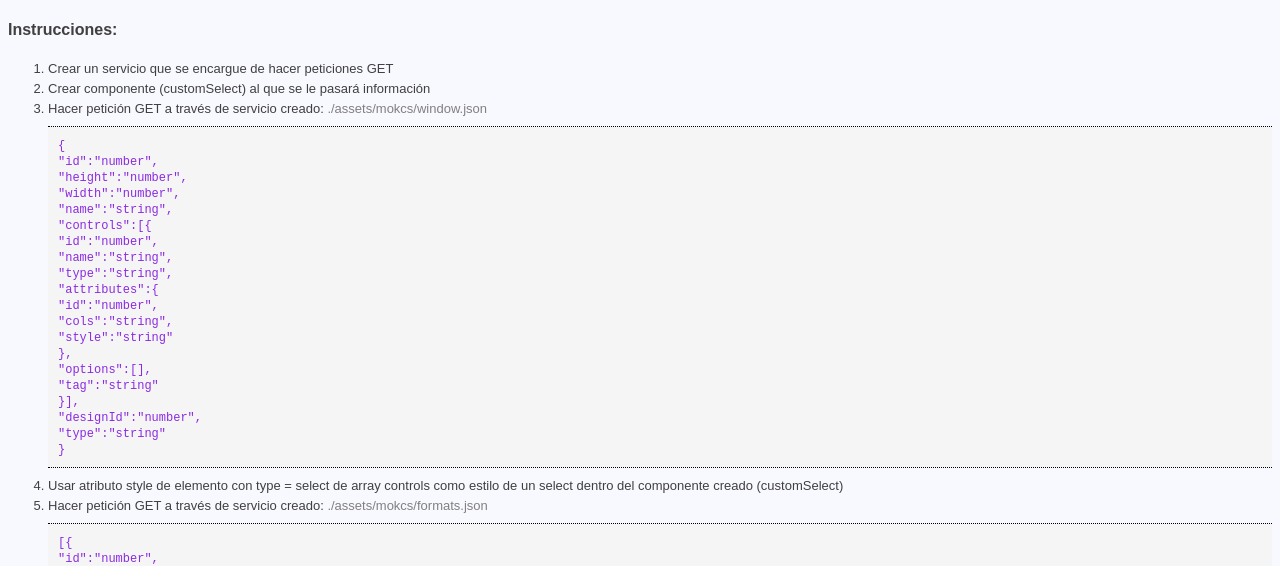
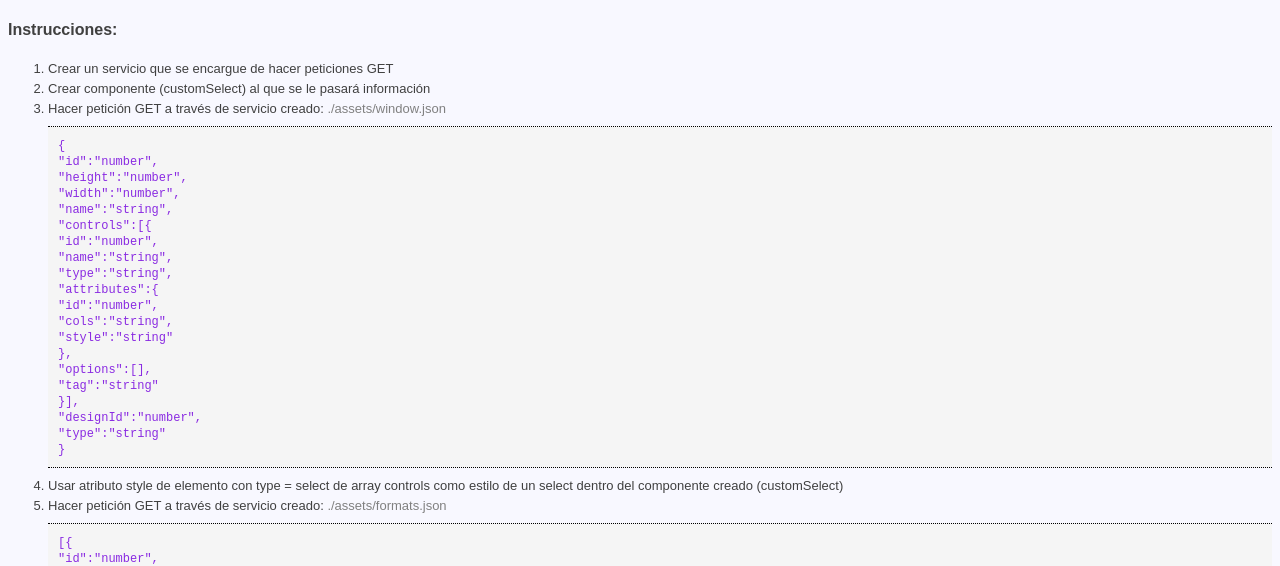
Before and after one commit to gmorklla/test, an Angular app: page / in a window 1280 px wide. Shown: the top 566 px of the page. Built offline with nearby package versions, Linux system fonts and the light colour scheme.

Commit message:
Update app.component.html
QU: path a recursos

```diff
--- a/src/app/app.component.html
+++ b/src/app/app.component.html
@@ -8,7 +8,7 @@
   </li>
   <li>
     Hacer petición GET a través de servicio creado:
-    <span>./assets/mokcs/window.json</span>
+    <span>./assets/window.json</span>
     <div class="codeDiv">
       <code [innerHTML]="windowI | htmlCode">
       </code>
@@ -20,7 +20,7 @@
   </li>
   <li>
     Hacer petición GET a través de servicio creado:
-    <span>./assets/mokcs/formats.json</span>
+    <span>./assets/formats.json</span>
     <div class="codeDiv">
       <code [innerHTML]="validaciones | htmlCode">
       </code>
```
